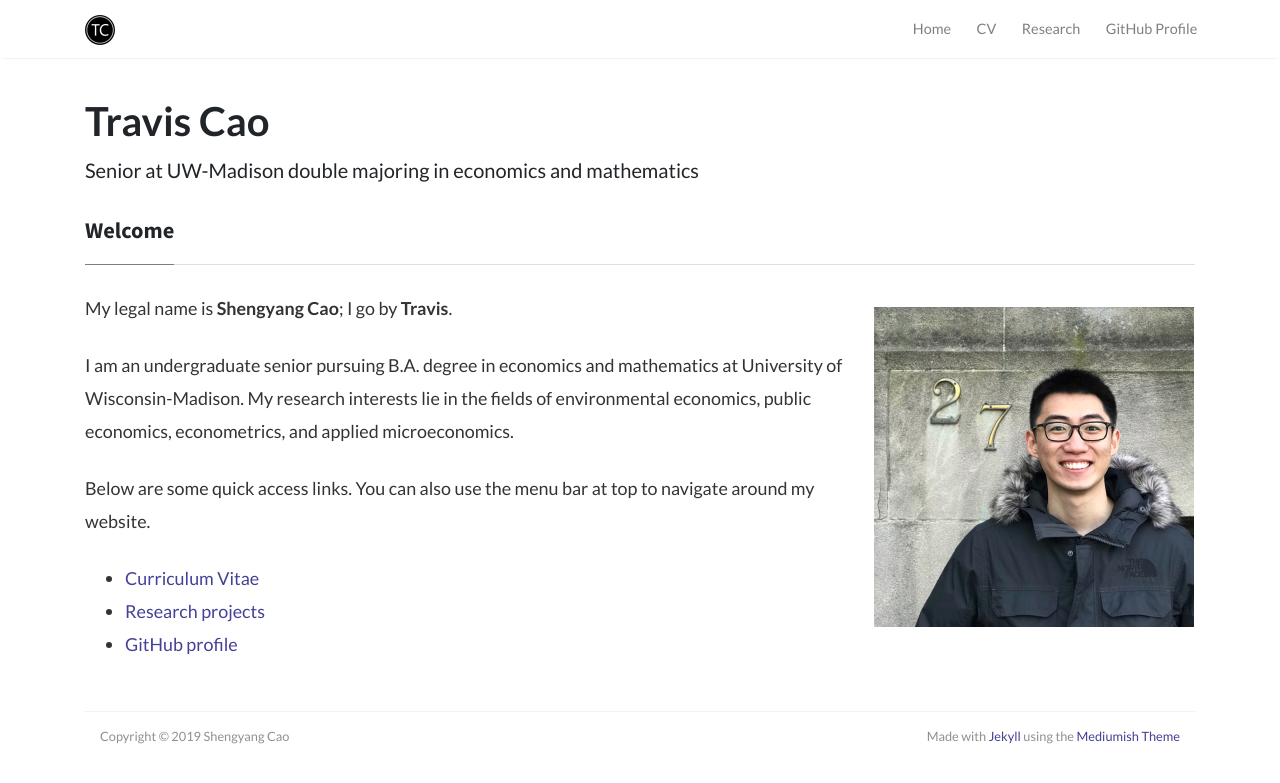
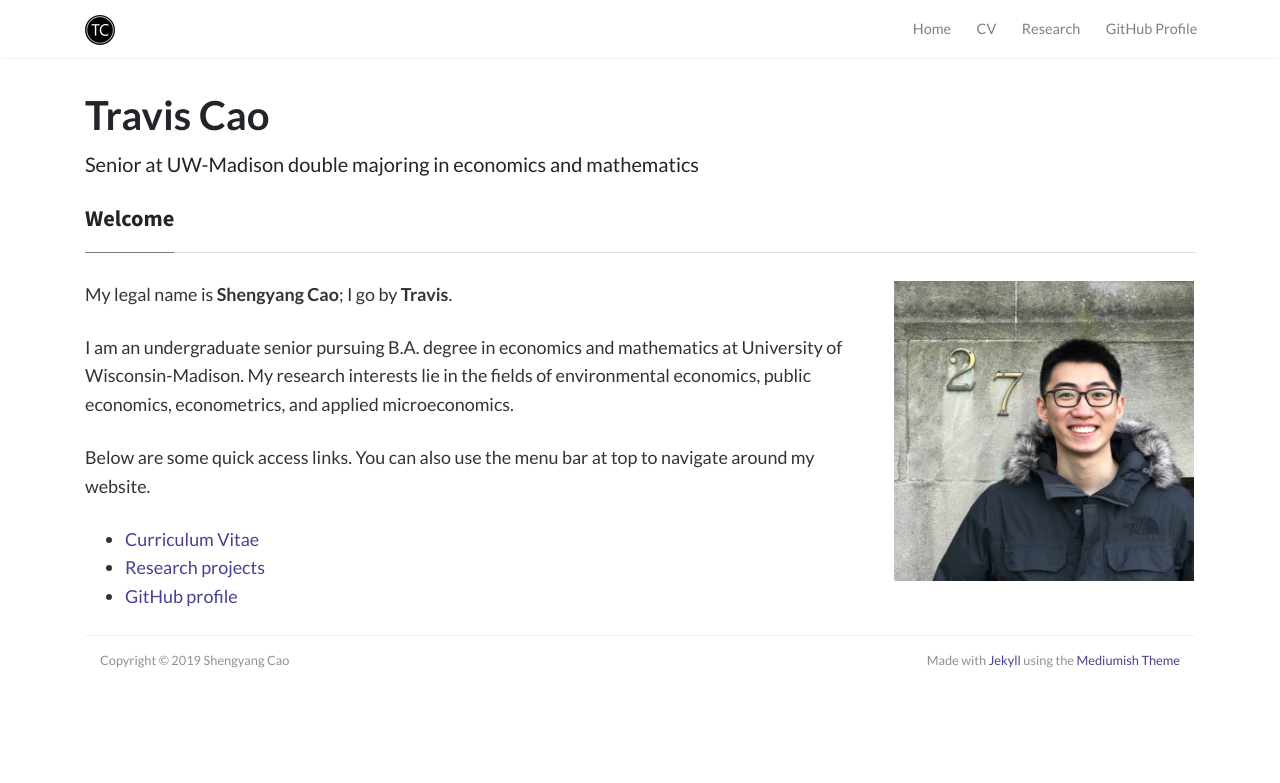
Before and after one commit to scaotravis/scaotravis.github.io, a Jekyll site: the page built from _posts/2018-12-28-home.md, in a window 1280 px wide. Shown: the top 783 px of the page. Built offline with Jekyll 4.4.1, drawn with Linux system fonts in a browser that asks for light colours; nearby versions of some CDN libraries; comment, search, counter and statistics services are not loaded.

Commit message:
make texts content more compact

```diff
--- a/_posts/2018-12-28-home.md
+++ b/_posts/2018-12-28-home.md
@@ -18,10 +18,10 @@ categories: homepage
       }
       @media only screen and (min-width: 768px) {
         .attributes {
-          margin: 15px 1px 15px 20px;
+          margin: 1px 1px 1px 25px;
           float: right;
-          height: 320px;
-          width: 320px;
+          height: 300px;
+          width: 300px;
         }
       }
     </style>
--- a/assets/css/screen.css
+++ b/assets/css/screen.css
@@ -5,7 +5,7 @@ Version: 1.0.22
 License: https://www.wowthemes.net/freebies-license/
 */
  .mainheading {
-     padding: 1rem 0rem;
+     padding: 10px 0rem;
      font-family: "Lato";
 }
  .lead {
@@ -243,8 +243,8 @@ License: https://www.wowthemes.net/freebies-license/
      padding-bottom:12px;
      font-size:0.8rem;
      color:rgba(0,0,0,.44);
-     margin-top:50px;
-     margin-bottom:62px;
+     margin-top:20px;
+     margin-bottom:35px;
      position: relative;
      background: #fff;
      font-family: "Lato";
@@ -255,7 +255,7 @@ License: https://www.wowthemes.net/freebies-license/
  .article-post {
      font-family: "Lato";
      font-size:1.12rem;
-     line-height:1.84;
+     line-height:1.8rem;
      color:rgba(0,0,0,.8);
 }
  blockquote {
```
Also changed, not shown: _posts/2019-02-24-hoo.md (line endings or trailing spaces), 5 other files.
